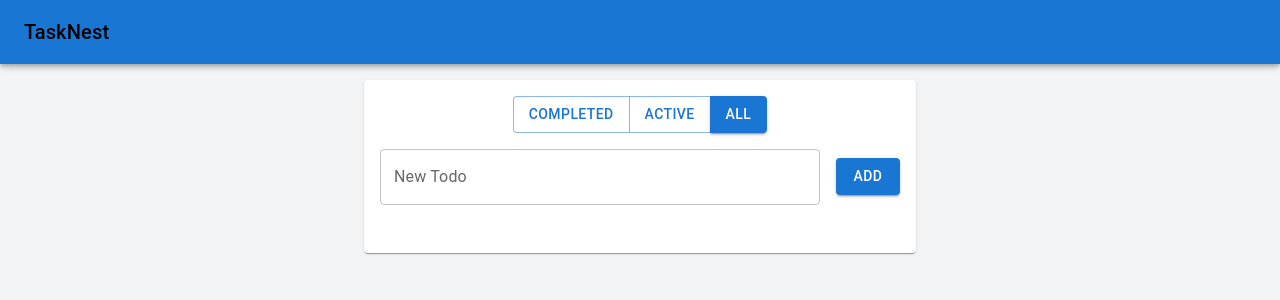
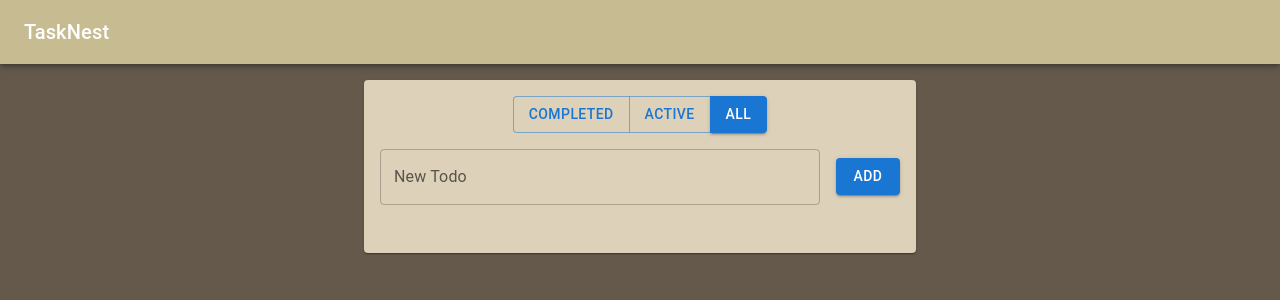
Before and after one commit to SanjilaGangaju/ShoppingCart-with-Redux-Toolkit, a React (Vite) app: page /cart in a window 1280 px wide. Shown: the top 300 px of the page. Built offline with nearby package versions, Linux system fonts and the light colour scheme; some icons are missing.

Commit message:
app bar color override

```diff
--- a/src/components/TodoList.jsx
+++ b/src/components/TodoList.jsx
@@ -9,7 +9,6 @@ import NightsStayIcon from '@mui/icons-material/NightsStay';
 import LightModeIcon from '@mui/icons-material/LightMode';
 import { useContext } from 'react'
 import { darkModeContext } from '../context/darkModeContext'
-import { theme } from '../theme'
 const TodoList = () => {
   const {isdarkOn, setisdarkOn} = useContext(darkModeContext)
   console.log(useContext(darkModeContext))
@@ -79,7 +78,7 @@ transition: Slide,
     <>
 
     {/* Header */}
-       <AppBar  sx={{ backgroundColor: theme.palette.primary.main, color: theme.palette.text.primary }}>
+       <AppBar>
           <Toolbar style={{display:"flex", justifyContent:"space-between"}}>
             <Typography variant="h6">TaskNest</Typography>
 
--- a/src/theme.jsx
+++ b/src/theme.jsx
@@ -4,7 +4,7 @@ export const theme = createTheme({
     palette:{
 
      primary:{
-        main:"#8888",
+        main:"#a1222288",
      },
      secondary:{
         main:"#ff9800",
@@ -41,9 +41,20 @@ export const theme = createTheme({
 export const lightTheme = createTheme({
   palette: {
     mode: 'light',
-    background: { default: '#f3f4f6', paper: '#fff' },
+    background: { default: '#64594bff', paper: '#ddd1baff' },
     text: { primary: '#000' },
   },
+  components:{
+    MuiAppBar:{
+        styleOverrides:{
+            root:{
+                backgroundColor:"#c7bb91ff"
+            }
+        }
+
+    }
+  }
+
 });
 
 export const darkTheme = createTheme({
@@ -51,5 +62,7 @@ export const darkTheme = createTheme({
     mode: 'dark',
     background: { default: '#121212', paper: '#1e1e1e' },
     text: { primary: '#fff' },
+
   },
+
 });
```
